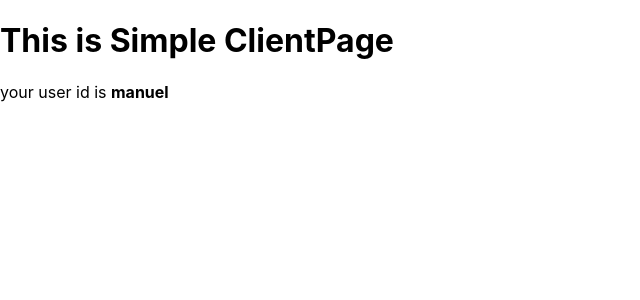
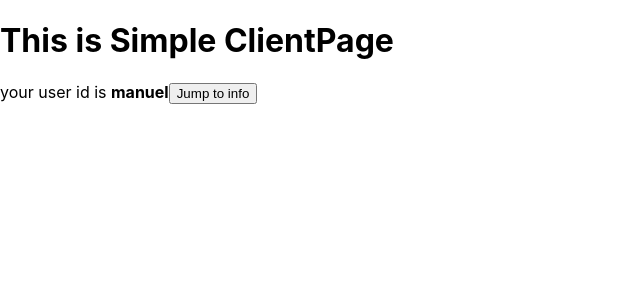
Before and after one commit to tkddls8848/TIL, a Next.js app in the folder learn_nextjs/: page /clients/manuel in a window 1280 px wide. Shown: the top 300 px of the page, without its empty margins (0-640 px from the left). Built offline with nearby package versions, Linux system fonts and the light colour scheme.

Commit message:
make button by router.push function

```diff
--- a/learn_nextjs/pages/clients/[id]/index.js
+++ b/learn_nextjs/pages/clients/[id]/index.js
@@ -2,12 +2,21 @@ import { useRouter } from "next/router";
 
 function ClientPage() {
   const router = useRouter();
+  const buttonHandler = () => {
+    router.push({
+      pathname: '/clients/[id]/[clientname]',
+      query: {id: router.query.id, clientname: "test"}
+    });
+  };
 
   return (
       <div>
         <h1>This is Simple ClientPage</h1>
         <div>
           your user id is <b>{router.query.id}</b>
+          <button onClick={buttonHandler}>
+            Jump to info
+          </button>
         </div>
       </div>
     );
```
